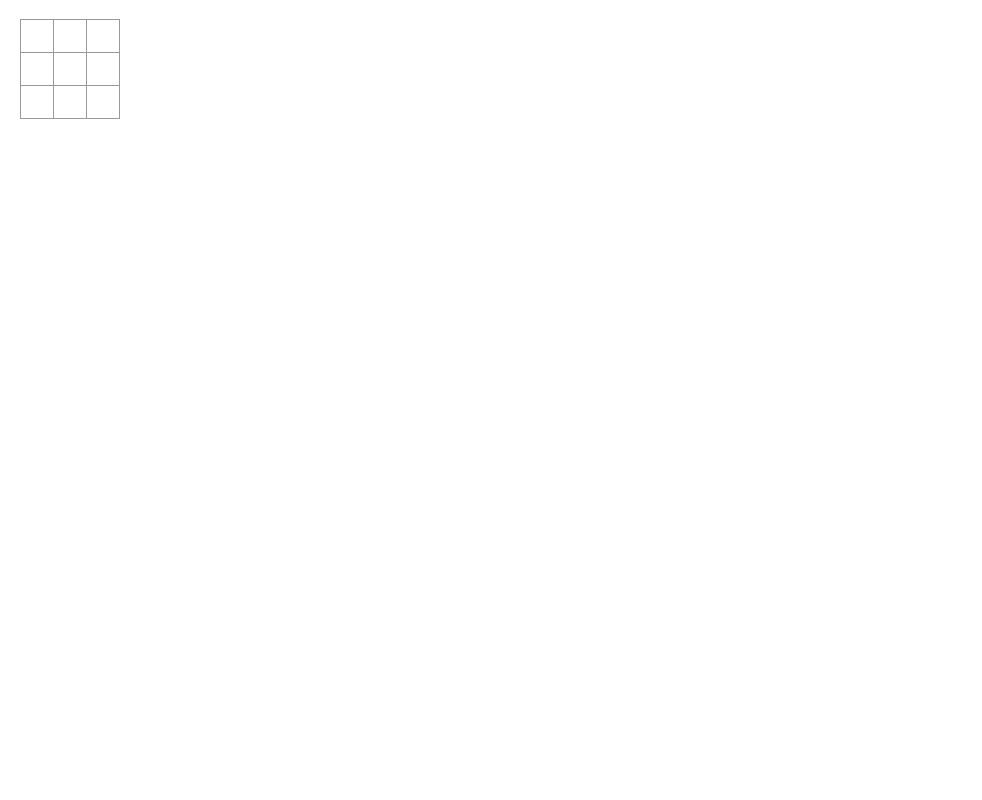
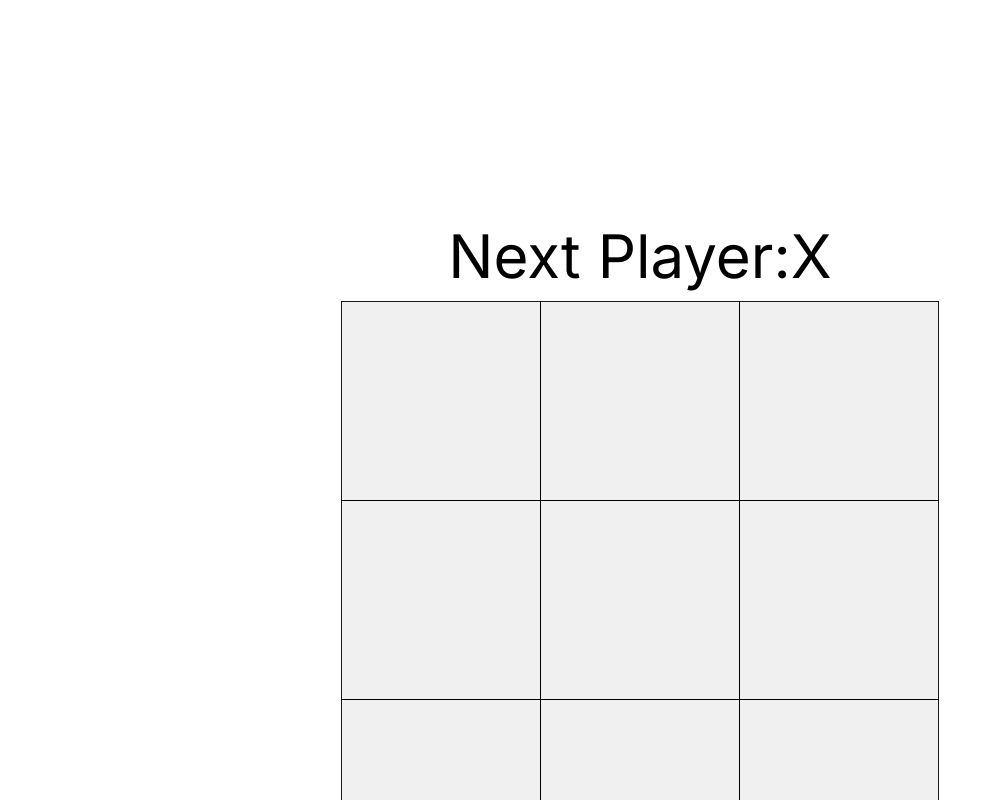
Before and after one commit to NitinSeelan/React-Tic-Tac-Toe, a Next.js app: page / in a window 1280 px wide. Shown: the top 800 px of the page, without its empty margins (0-982 px from the left). Built offline with nearby package versions, Linux system fonts and the light colour scheme.

Commit message:
finished commit

```diff
--- a/app/globals.css
+++ b/app/globals.css
@@ -1,42 +1,53 @@
-@tailwind base;
-@tailwind components;
-@tailwind utilities;
+
 * {
   box-sizing: border-box;
 }
-
+.boardCenter{
+  margin: auto;
+  width: 100%;
+  /*height: 200%;*/
+  border: 0px solid green;
+  padding: 200px;
+  vertical-align: middle;
+}
 body {
-  font-family: sans-serif;
-  margin: 20px;
+  font-family:Verdana, Geneva, Tahoma, sans-serif;  margin: 20px;
   padding: 0;
+  font-size: 60px;
 }
 
 h1 {
+  font-family:Verdana, Geneva, Tahoma, sans-serif;
   margin-top: 0;
   font-size: 22px;
 }
 
 h2 {
+  font-family:Verdana, Geneva, Tahoma, sans-serif;
   margin-top: 0;
   font-size: 20px;
 }
 
 h3 {
+  font-family:Verdana, Geneva, Tahoma, sans-serif;
   margin-top: 0;
   font-size: 18px;
 }
 
 h4 {
+  font-family:Verdana, Geneva, Tahoma, sans-serif;
   margin-top: 0;
   font-size: 16px;
 }
 
 h5 {
+  font-family:Verdana, Geneva, Tahoma, sans-serif;
   margin-top: 0;
   font-size: 14px;
 }
 
 h6 {
+  font-family:Verdana, Geneva, Tahoma, sans-serif;
   margin-top: 0;
   font-size: 12px;
 }
@@ -54,32 +65,36 @@ ul {
 }
 
 body {
-  font-family: sans-serif;
-  margin: 20px;
+  font-family:Verdana, Geneva, Tahoma, sans-serif;  margin: 20px;
+  text-align: center;
   padding: 0;
 }
 
+.boardCont{
+  margin:auto;
+}
 .square {
-  background: #fff;
-  border: 1px solid #999;
+  border: 1px solid #000000;
   float: left;
-  font-size: 24px;
+  font-size: 48px;
   font-weight: bold;
-  line-height: 34px;
-  height: 34px;
+  line-height: 100%;
+  height: 200px;
   margin-right: -1px;
   margin-top: -1px;
   padding: 0;
   text-align: center;
-  width: 34px;
+  width: 200px ;
 }
-
-.board-row:after {
+.board-row:after{
   clear: both;
   content: '';
   display: table;
 }
-
+.board-row{
+  margin:auto;
+  width:598px
+}
 .status {
   margin-bottom: 10px;
 }
@@ -91,3 +106,21 @@ body {
 .game-info {
   margin-left: 20px;
 }
+
+button{
+  color: rgb(0, 0, 0s);
+  padding: 14px 20px;
+  border: none;
+  cursor: pointer;
+  width: 25%;
+  opacity: 0.9;
+  font-family:'Segoe UI', Tahoma, Geneva, Verdana, sans-serif;
+}
+
+.resetbtn{
+  background-color: coral;
+}
+
+.square.winSquare {
+  background-color: tomato;
+}
--- a/app/page.js
+++ b/app/page.js
@@ -2,19 +2,35 @@
 import Image from "next/image";
 import {useState } from "react";
 
-function Square({value, onSquareClick}){
+function Square({value, cName, onSquareClick}){
+  const fullclass = "square " +cName;
   return (
-    <button className="square" onClick={onSquareClick}>
+    <button className={fullclass} onClick={onSquareClick}>
       {value}
     </button>
   );
 }
+
+function arrayEquals(a, b){
+  //if(a.length != b.length) return false;
+
+  for(let i = 0; i < a.length; i++){
+    if (a[i] != b[i]){
+      return false;
+    }
+  }
+  return true;
+}
+
 export default function Board() {
   const [squares, setSquares] = useState(Array(9).fill(null))
   const [xNext, setXNext] = useState(true)
+  const [squareClasses, setClasses] = useState(Array(9).fill(""))
+  const winner = checkWinner(squares)
+  let status;
   function handleClick(i) {
     const nextSquares = squares.slice();
-    if (nextSquares[i]){
+    if (nextSquares[i] || checkWinner(squares)){
       return;
     }
     if(xNext){
@@ -47,6 +63,17 @@ export default function Board() {
 
       if(squares[a] == squares[b] && squares[b] == squares[c]){
         if(squares[a]){
+          const sqCl = squareClasses.slice()
+          sqCl[a] =  "winSquare"
+          sqCl[b] =  "winSquare"
+          sqCl[c] =  "winSquare"
+          console.log("---")
+          console.log(squareClasses);
+          console.log(sqCl);
+          if (!arrayEquals(sqCl, squareClasses)){
+            setClasses(sqCl);
+            console.log("set classes")
+          }
           return squares[a];
         }
       }
@@ -55,24 +82,40 @@ export default function Board() {
     return null;
   }
 
+  function resetGame(){
+    setSquares(Array(9).fill(null));
+    setClasses(Array(9).fill(""));
+    setXNext(true);
+  }
+
+  if (winner){
+    status = "Winner:" + winner;
+  } else {
+    status = "Next Player:" + (xNext ? "X": "O")
+  }
+
   return (
-    <>
-      <div className = "board-row">
-        <Square value={squares[0]} onSquareClick={() => handleClick(0)} />
-        <Square value={squares[1]} onSquareClick={() => handleClick(1)} />
-        <Square value={squares[2]} onSquareClick={() => handleClick(2)} />
+    <div className="boardCenter" width = "100%">
+      <div className="status">{status}</div>
+      <div className = "boardCont">
+        <div className = "board-row">
+          <Square cName = {squareClasses[0]} value={squares[0]} onSquareClick={() => handleClick(0)} />
+          <Square cName = {squareClasses[1]} value={squares[1]} onSquareClick={() => handleClick(1)} />
+          <Square cName = {squareClasses[2]} value={squares[2]} onSquareClick={() => handleClick(2)} />
+        </div>
+        <div className = "board-row">
+          <Square cName = {squareClasses[3]} value={squares[3]} onSquareClick={() => handleClick(3)} />
+          <Square cName = {squareClasses[4]} value={squares[4]} onSquareClick={() => handleClick(4)} />
+          <Square cName = {squareClasses[5]} value={squares[5]} onSquareClick={() => handleClick(5)} />
+        </div>
+        <div className = "board-row">
+          <Square cName = {squareClasses[6]} value={squares[6]} onSquareClick={() => handleClick(6)} />
+          <Square cName = {squareClasses[7]} value={squares[7]} onSquareClick={() => handleClick(7)} />
+          <Square cName = {squareClasses[8]} value={squares[8]} onSquareClick={() => handleClick(8)} />
+        </div>
       </div>
-      <div className = "board-row">
-        <Square value={squares[3]} onSquareClick={() => handleClick(3)} />
-        <Square value={squares[4]} onSquareClick={() => handleClick(4)} />
-        <Square value={squares[5]} onSquareClick={() => handleClick(5)} />
-      </div>
-      <div className = "board-row">
-        <Square value={squares[6]} onSquareClick={() => handleClick(6)} />
-        <Square value={squares[7]} onSquareClick={() => handleClick(7)} />
-        <Square value={squares[8]} onSquareClick={() => handleClick(8)} />
-      </div>
-    </>
+      <button className="resetbtn" onClick = {resetGame}>Reset</button>
+    </div>
 
   );
 }
```
